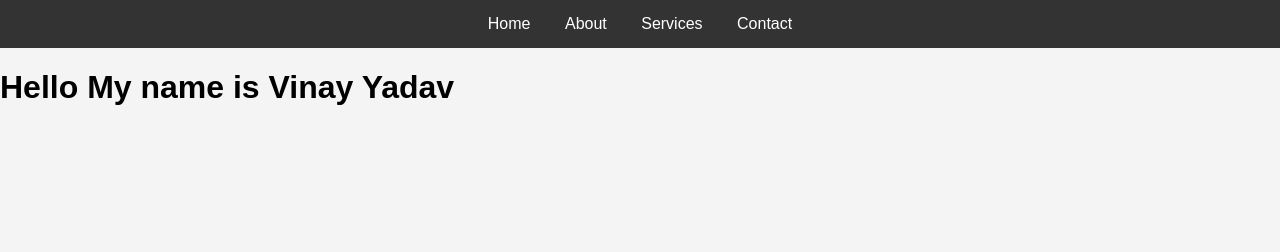
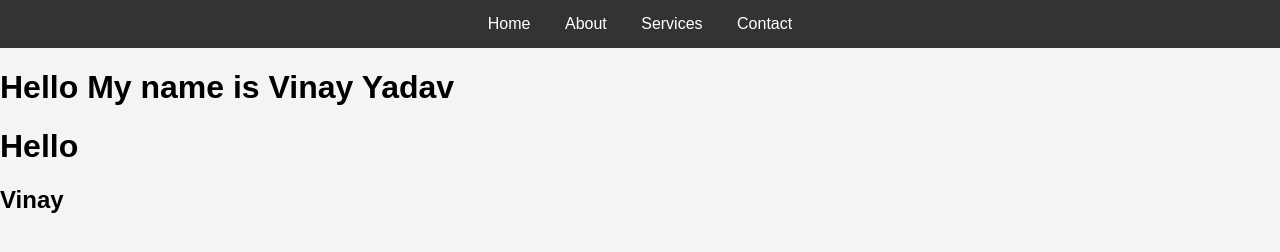
Before and after one commit to Vinayyadav1025/MyRepo, a plain HTML site: page index.html in a window 1280 px wide. Drawn offline with Linux system fonts and the light colour scheme.

Commit message:
Add h1 and h2 tag

```diff
--- a/index.html
+++ b/index.html
@@ -37,6 +37,7 @@
     </nav>
 <h1>Hello My name is Vinay Yadav</h1>
     <!-- The rest of your page content goes here -->
-
+<h1>Hello</h1>
+<h2>Vinay</h2>
 </body>
 </html>
```
